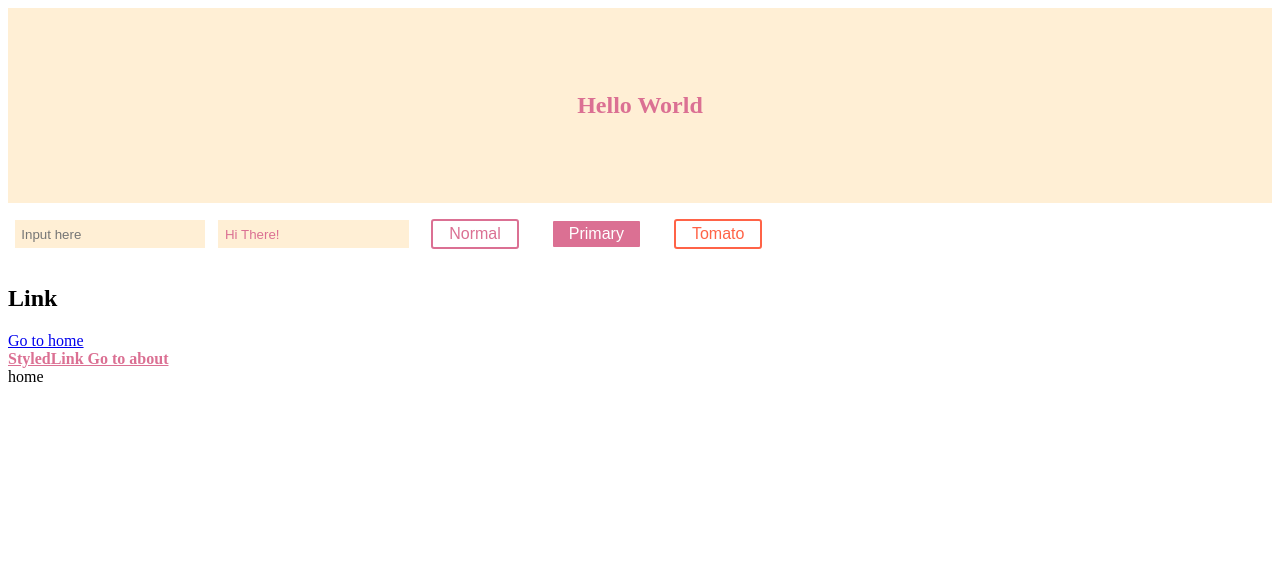
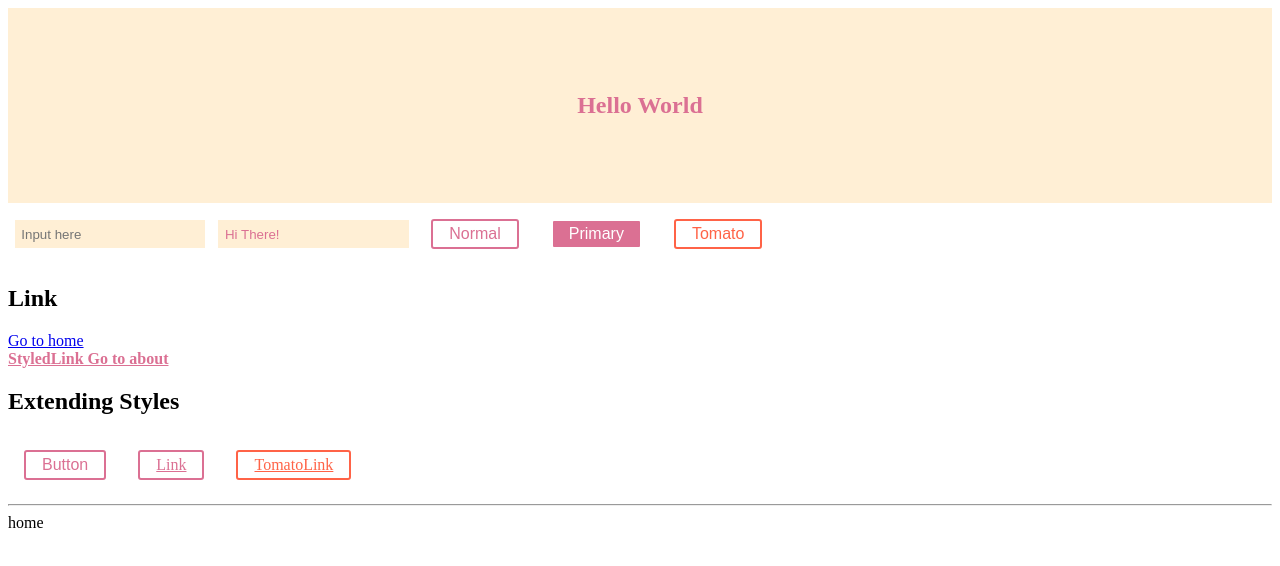
Before and after one commit to play-js/style-playground, a React (Create React App) app: page / in a window 1280 px wide. Shown: the top 566 px of the page. Built offline with nearby package versions, Linux system fonts and the light colour scheme.

Commit message:
Practice Extending Styles

```diff
--- a/src/components/App.js
+++ b/src/components/App.js
@@ -1,6 +1,7 @@
 import React from 'react';
 import { Wrapper, Title, Input, Button, StyledLink, TomatoButton } from 'components';
 import { BrowserRouter as Router, Route, Link } from 'react-router-dom';
+import ExtendingStyles from 'components/extending-styles';
 
 class App extends React.Component {
   render() {
@@ -28,6 +29,10 @@ class App extends React.Component {
           <Link to="/">Go to home</Link>
           <br />
           <StyledLink>StyledLink Go to about</StyledLink>
+
+          <h2>Extending Styles</h2>
+          <ExtendingStyles />
+          <hr />
           <Route exact path="/" component={() => <div>home</div>}/>
           <Route path="/about" component={() => <div>about</div>}/>
         </React.Fragment>
--- /dev/null
+++ b/src/components/extending-styles/index.js
@@ -0,0 +1,33 @@
+import React from 'react';
+import styled from 'styled-components';
+// import withComponent from 'styled-components';
+import {PRIMARY_COLOR, SECONDARY_COLOR,} from 'components';
+// import { Button } from 'components';
+
+const Button = styled.button`
+  display: inline-block;
+  color: ${() => PRIMARY_COLOR};
+  background: white;
+  font-size: 1em;
+  margin: 1em;
+  padding: 0.25em 1em;
+  border: 2px solid ${PRIMARY_COLOR};
+  border-radius: 3px;
+`;
+
+const Link = Button.withComponent('a');
+
+const TomatoLink = Link.extend`
+  color: tomato;
+  border-color: tomato;
+`;
+
+const ExtendingStyles = () => (
+  <div>
+    <Button onClick={() => alert("Click!")}>Button</Button>
+    <Link href="https://play-js.github.io/style-playground/">Link</Link>
+    <TomatoLink href="https://play-js.github.io/style-playground/">TomatoLink</TomatoLink>
+  </div>
+);
+
+export default ExtendingStyles;
```
